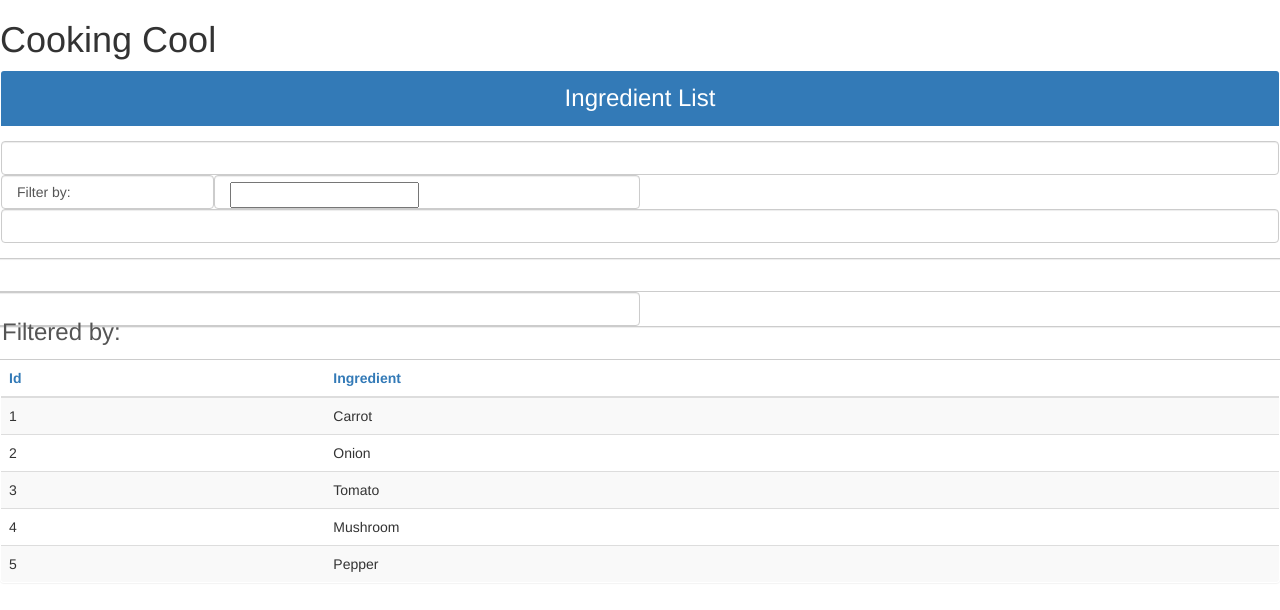
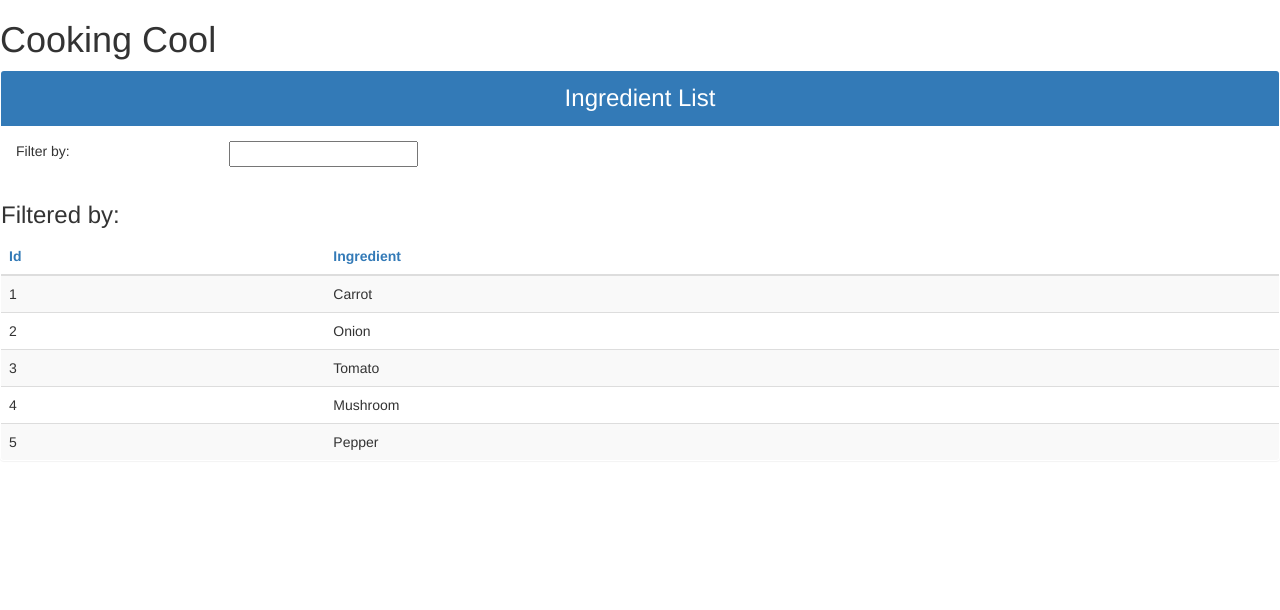
Before and after one commit to stezalydesign/cookingcool, an Angular app in the folder angular/: page / in a window 1280 px wide. Shown: the top 610 px of the page. Built offline with nearby package versions, Linux system fonts and the light colour scheme.

Commit message:
#7 Fixed rows

```diff
--- a/angular/src/styles.css
+++ b/angular/src/styles.css
@@ -49,11 +49,20 @@ div.card-header {
 .card-block {
   padding: 15px;
 }
-
-.row:before,
-.row:after,
-
-.col-xs-1, .col-sm-1, .col-md-1, .col-lg-1, .col-xs-2, .col-sm-2, .col-md-2, .col-lg-2, .col-xs-3, .col-sm-3, .col-md-3, .col-lg-3, .col-xs-4, .col-sm-4, .col-md-4, .col-lg-4, .col-xs-5, .col-sm-5, .col-md-5, .col-lg-5, .col-xs-6, .col-sm-6, .col-md-6, .col-lg-6, .col-xs-7, .col-sm-7, .col-md-7, .col-lg-7, .col-xs-8, .col-sm-8, .col-md-8, .col-lg-8, .col-xs-9, .col-sm-9, .col-md-9, .col-lg-9, .col-xs-10, .col-sm-10, .col-md-10, .col-lg-10, .col-xs-11, .col-sm-11, .col-md-11, .col-lg-11, .col-xs-12, .col-sm-12, .col-md-12, .col-lg-12
+.row {
+  margin-right: -15px;
+  margin-left: -15px;
+}
+.row {
+  margin-right: -15px;
+  margin-left: -15px;
+}
+.col-xs-1, .col-sm-1, .col-md-1, .col-lg-1, .col-xs-2, .col-sm-2, .col-md-2, .col-lg-2, .col-xs-3, .col-sm-3, .col-md-3, .col-lg-3, .col-xs-4, .col-sm-4, .col-md-4, .col-lg-4, .col-xs-5, .col-sm-5, .col-md-5, .col-lg-5, .col-xs-6, .col-sm-6, .col-md-6, .col-lg-6, .col-xs-7, .col-sm-7, .col-md-7, .col-lg-7, .col-xs-8, .col-sm-8, .col-md-8, .col-lg-8, .col-xs-9, .col-sm-9, .col-md-9, .col-lg-9, .col-xs-10, .col-sm-10, .col-md-10, .col-lg-10, .col-xs-11, .col-sm-11, .col-md-11, .col-lg-11, .col-xs-12, .col-sm-12, .col-md-12, .col-lg-12 {
+  position: relative;
+  min-height: 1px;
+  padding-right: 15px;
+  padding-left: 15px;
+}
 
 .form-control {
   display: block;
```
